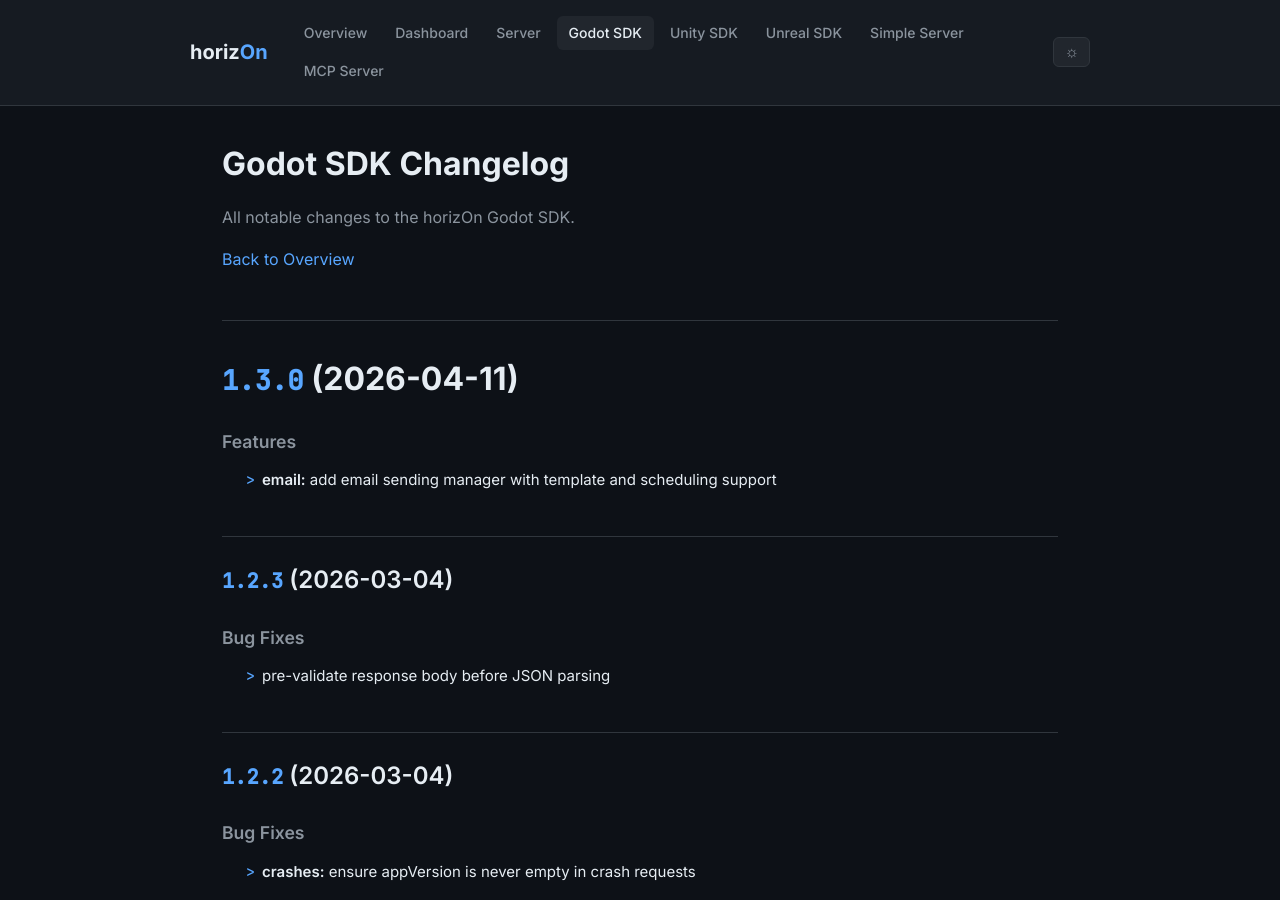
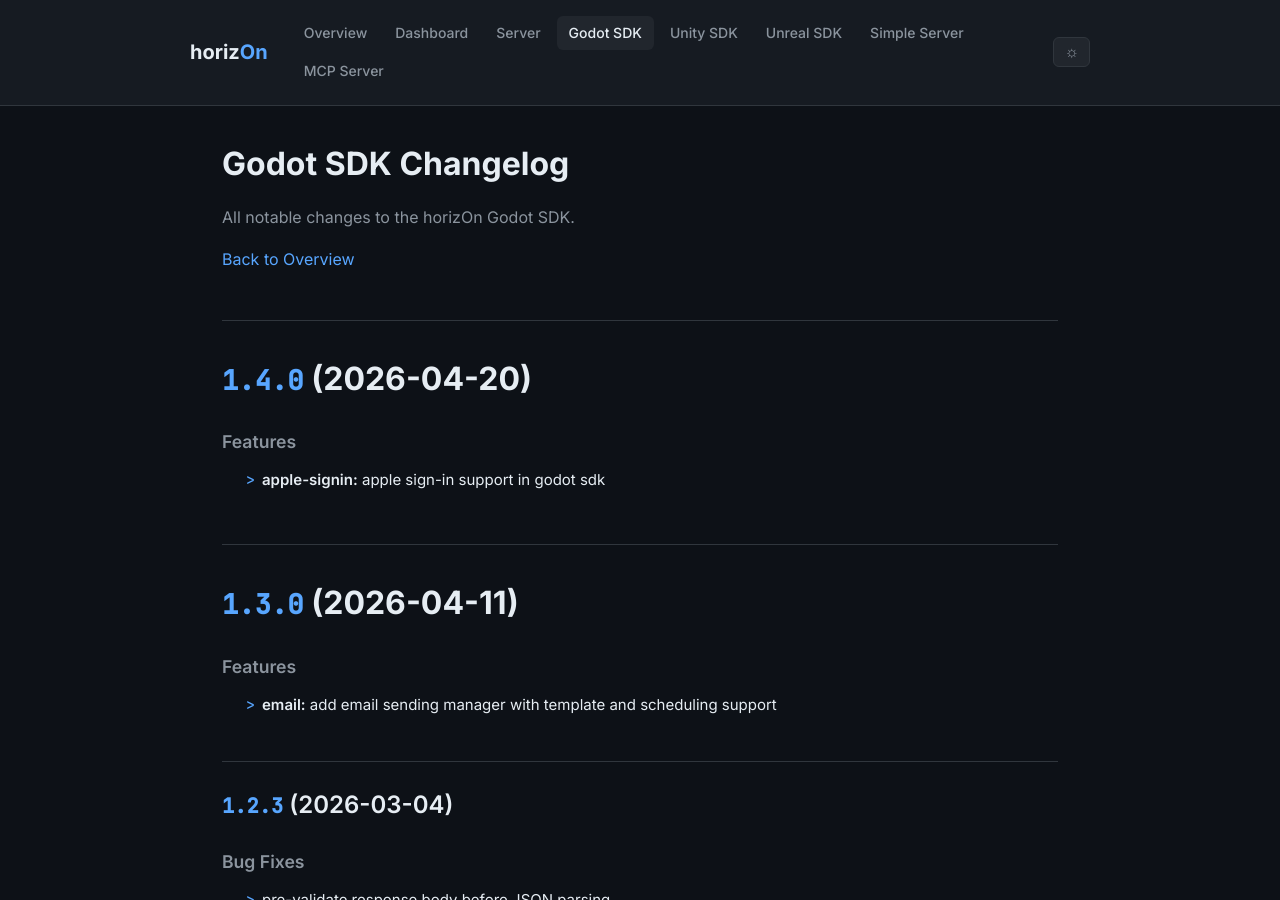
Before and after one commit to ProjectMakersDE/horizOn-Changelog, a Jekyll site: the page built from godot-sdk-changelog.md, in a window 1280 px wide and 900 px high. Built offline with Jekyll 4.4.1, drawn with Linux system fonts in a browser that asks for light colours.

Commit message:
chore: sync changelogs [skip ci]

```diff
--- a/godot-sdk-changelog.md
+++ b/godot-sdk-changelog.md
@@ -8,6 +8,13 @@ title: Godot SDK Changelog
 All notable changes to the horizOn Godot SDK.
 
 [Back to Overview](.)
+
+# [1.4.0](https://github.com/ProjectMakersDE/horizOn-SDK-Godot/compare/v1.3.0...v1.4.0) (2026-04-20)
+
+
+### Features
+
+* **apple-signin:** apple sign-in support in godot sdk ([3cbea20](https://github.com/ProjectMakersDE/horizOn-SDK-Godot/commit/3cbea20413083571e694e200367c407170339179))
 
 # [1.3.0](https://github.com/ProjectMakersDE/horizOn-SDK-Godot/compare/v1.2.3...v1.3.0) (2026-04-11)
 
```
Also changed, not shown: index.md (+1 -1 lines).
